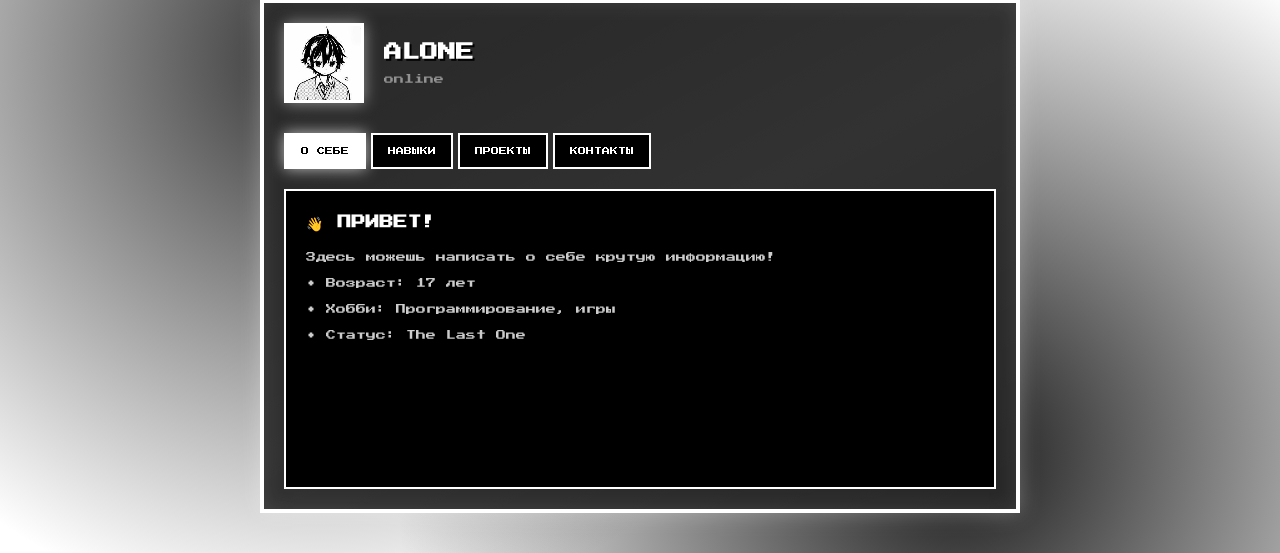
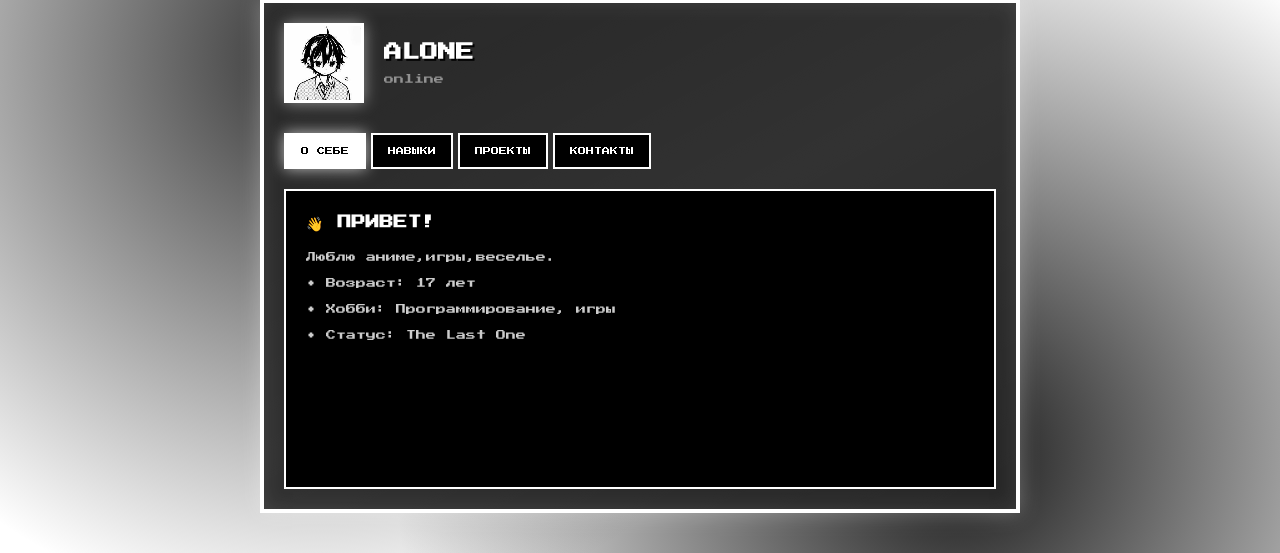
Before and after one commit to iismayilzada/alone, a Flask app: page / in a window 1280 px wide. Shown: the part 144-697 px from the top of the page. Run offline with Flask 3, Linux system fonts and the light colour scheme.

Commit message:
Update index.html

```diff
--- a/templates/index.html
+++ b/templates/index.html
@@ -30,7 +30,7 @@
                 <div class="tab-content">
                     <div id="about" class="tab-panel active">
                         <h2 class="pixel-text">👋 ПРИВЕТ!</h2>
-                        <p class="pixel-text">Здесь можешь написать о себе крутую информацию!</p>
+                        <p class="pixel-text">Люблю аниме,игры,веселье.</p>
                         <p class="pixel-text">• Возраст: 17 лет</p>
                         <p class="pixel-text">• Хобби: Программирование, игры</p>
                         <p class="pixel-text">• Статус: The Last  One</p>
```
